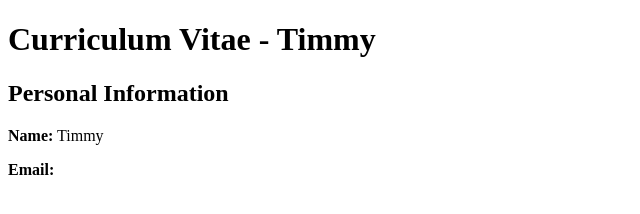
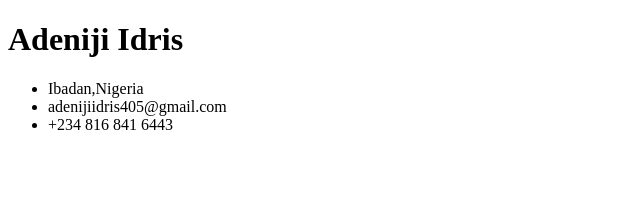
Before and after one commit to Tee025/Timmy-s-html-cv, a plain HTML site: page index.html in a window 1280 px wide. Shown: the whole page, without its empty margins (0-640 px from the left). Drawn offline with Linux system fonts and the light colour scheme.

Commit message:
first page

```diff
--- a/index.html
+++ b/index.html
@@ -2,12 +2,23 @@
 <html lang="en">
 <head>
     <meta charset="UTF-8">
+    <meta name="viewport" content="width=device-width, initial-scale=1.0">
    <title>My Curriculum Vitae</title>
 </head>
 <body>
-    <h1>Curriculum Vitae - Timmy</h1>
-    <h2>Personal Information</h2>
-    <p><strong>Name:</strong> Timmy</p>
-    <p><strong>Email:</strong>
+   <header>
+      <h1> Adeniji Idris</h1>
+     <ul>
+       <li>Ibadan,Nigeria</li>
+       <li>adenijiidris405@gmail.com</li>
+       <li>+234 816 841 6443</li>
+     </ul>
+    </header>
+    <main>
+       <section>
+         <h2></h2>
+           <p></p>
+       </section>
+    </main>
 </body>
 </html>
```
